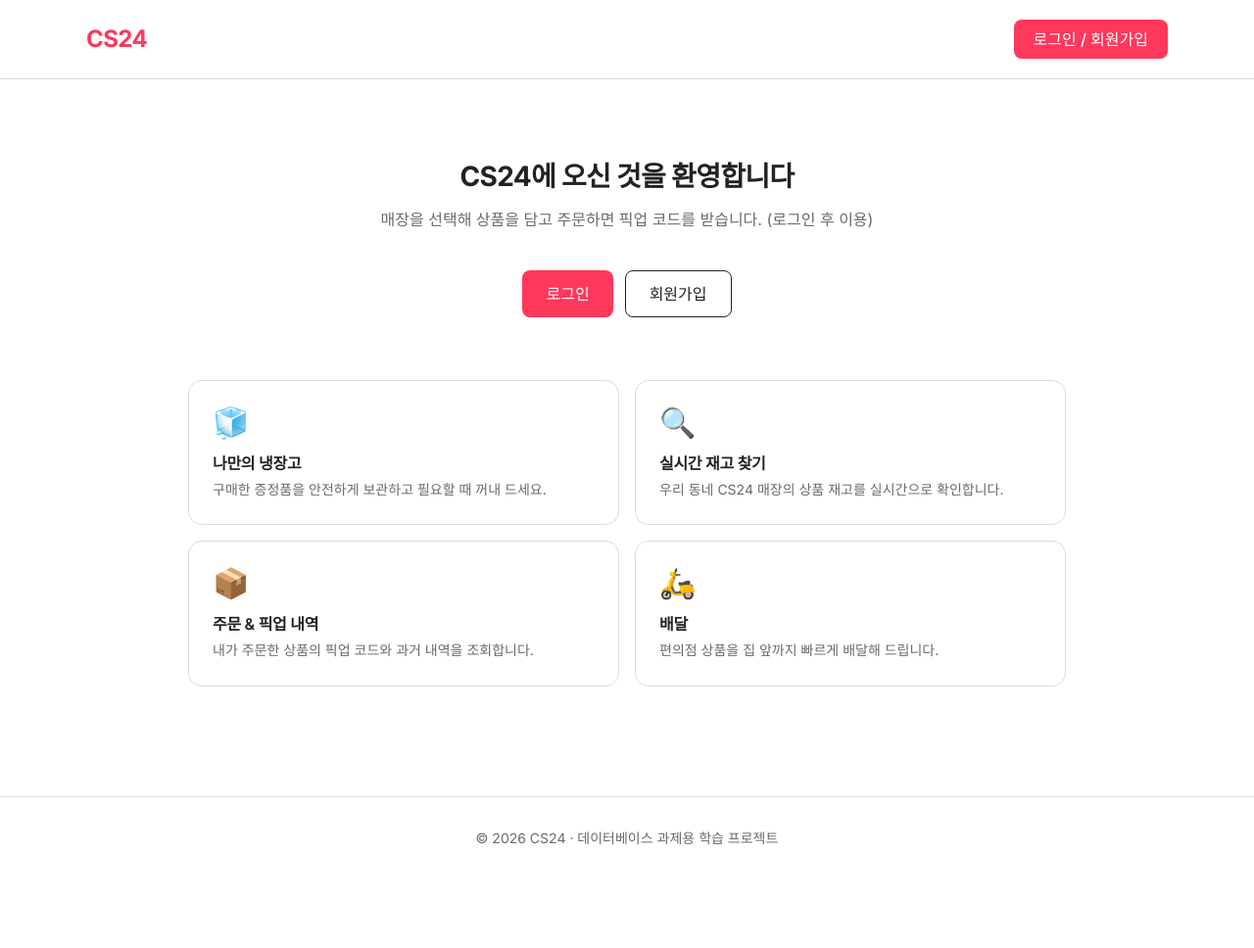
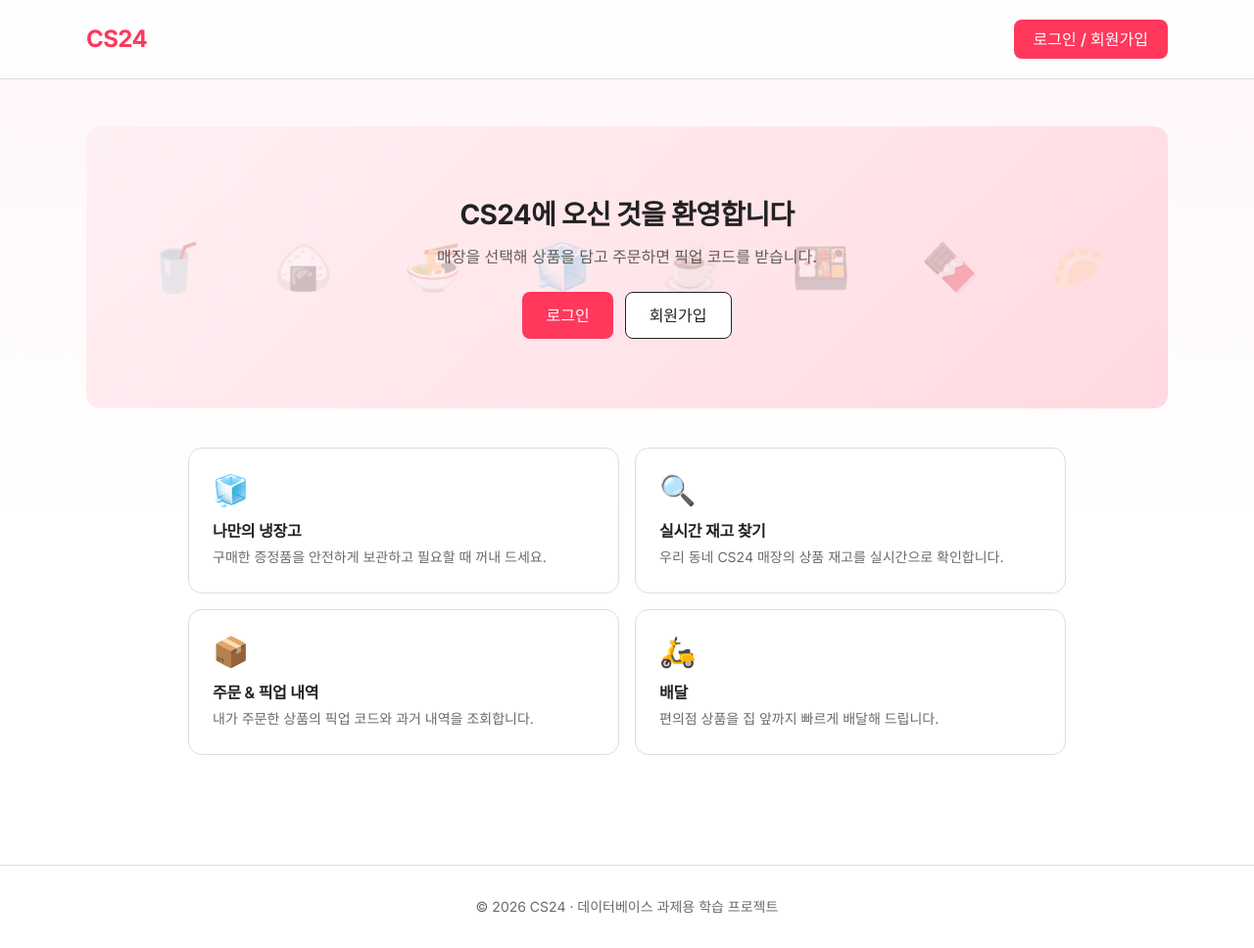
Before and after one commit to huang-1331/CS24, a PHP site: page / in a window 1280 px wide. Shown: the whole page at 98% size. Before the commit the page ends 863 px from the top, so only its background shows below. Run offline with PHP 8.4, Linux system fonts and the light colour scheme; some libraries are stand-ins or nearby versions.

Commit message:
디자인 수정

```diff
--- a/header.php
+++ b/header.php
@@ -50,7 +50,12 @@ $loggedIn  = isset($_SESSION['user_id']);
     };
     </script>
     <style>
-    html, body { font-family: 'Inter', -apple-system, system-ui, 'Helvetica Neue', Helvetica, Arial, sans-serif; background: #ffffff; color: #222222; }
+    html { background: #ffffff; }
+    body {
+        font-family: 'Inter', -apple-system, system-ui, 'Helvetica Neue', Helvetica, Arial, sans-serif;
+        color: #222222;
+        background: linear-gradient(180deg, #fff5f7 0%, #ffffff 520px) no-repeat #ffffff;
+    }
     h1, h2, h3 { color: #222222; letter-spacing: -0.018em; }
     h1 { font-weight: 700; }
     h2, h3 { font-weight: 600; }
@@ -66,7 +71,7 @@ $loggedIn  = isset($_SESSION['user_id']);
     </style>
 </head>
 <body class="bg-canvas min-h-screen flex flex-col">
-<nav class="bg-canvas border-b border-hairline">
+<nav class="border-b border-hairline" style="background: rgba(255,255,255,0.85); backdrop-filter: blur(8px);">
     <div class="max-w-6xl mx-auto px-6 h-20 flex items-center justify-between">
         <a href="<?= $loggedIn ? 'main.php' : 'index.php' ?>" class="text-2xl font-bold text-rausch tracking-tight">CS24</a>
         <div class="flex items-center gap-6 text-base">
--- a/index.php
+++ b/index.php
@@ -11,17 +11,23 @@ if (isset($_SESSION['user_id'])) {
 $pageTitle = '환영합니다';
 require 'header.php';
 ?>
-<div class="max-w-3xl mx-auto text-center pt-8">
-    <h1 class="text-[28px] leading-snug font-bold text-ink tracking-tight">CS24에 오신 것을 환영합니다</h1>
-    <p class="text-base text-muted mt-3">매장을 선택해 상품을 담고 주문하면 픽업 코드를 받습니다. (로그인 후 이용)</p>
-
-    <div class="mt-10 flex justify-center gap-3">
-        <a href="login.php" class="inline-flex items-center justify-center h-12 px-6 rounded-lg bg-rausch hover:bg-rausch-active text-white font-medium transition-colors">로그인</a>
-        <a href="signup.php" class="inline-flex items-center justify-center h-12 px-6 rounded-lg bg-canvas text-ink border border-ink hover:bg-surface-soft font-medium transition-colors">회원가입</a>
+<!-- Hero 배너: emoji wallpaper + Rausch 계열 gradient -->
+<div class="rounded-card overflow-hidden relative h-72"
+     style="background: linear-gradient(135deg, #fff0f3 0%, #ffe4e9 60%, #ffd9e1 100%);">
+    <div class="absolute inset-0 flex items-center justify-around text-5xl opacity-25 select-none px-6">
+        <span>🥤</span><span>🍙</span><span>🍜</span><span>🧊</span><span>☕</span><span>🍱</span><span>🍫</span><span>🥟</span>
+    </div>
+    <div class="relative z-10 h-full flex flex-col items-center justify-center text-center px-6">
+        <h1 class="text-[28px] leading-snug font-bold text-ink tracking-tight">CS24에 오신 것을 환영합니다</h1>
+        <p class="text-ink/70 mt-3 font-medium">매장을 선택해 상품을 담고 주문하면 픽업 코드를 받습니다.</p>
+        <div class="mt-6 flex justify-center gap-3">
+            <a href="login.php" class="inline-flex items-center justify-center h-12 px-6 rounded-lg bg-rausch hover:bg-rausch-active text-white font-medium transition-colors">로그인</a>
+            <a href="signup.php" class="inline-flex items-center justify-center h-12 px-6 rounded-lg bg-canvas text-ink border border-ink hover:bg-surface-soft font-medium transition-colors">회원가입</a>
+        </div>
     </div>
 </div>
 
-<div class="grid sm:grid-cols-2 gap-4 mt-16 max-w-4xl mx-auto">
+<div class="grid sm:grid-cols-2 gap-4 mt-10 max-w-4xl mx-auto">
     <a href="login.php" class="card-hover block bg-canvas border border-hairline rounded-card p-6">
         <div class="text-3xl">🧊</div>
         <h3 class="text-base font-semibold text-ink mt-3">나만의 냉장고</h3>
```
Also changed, not shown: fridge.php (+11 -2 lines), main.php (+12 -3 lines), stock.php (+10 -3 lines), stores.php (+12 -3 lines).
